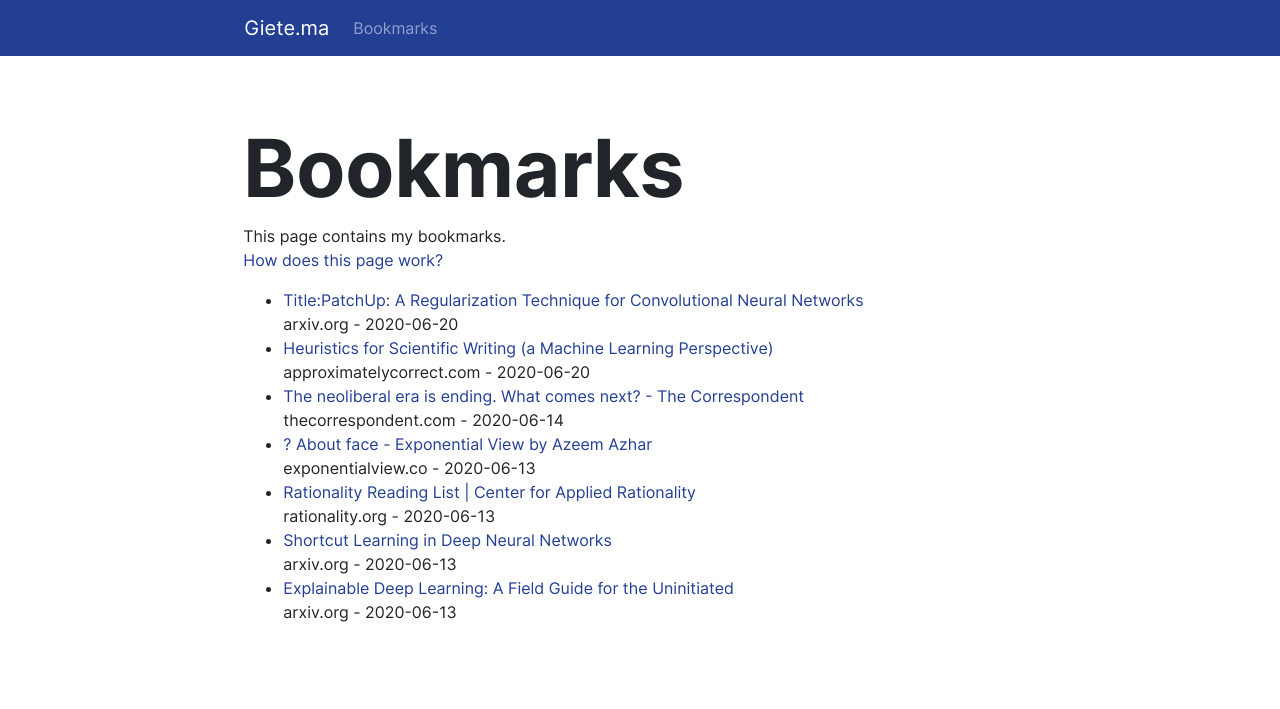
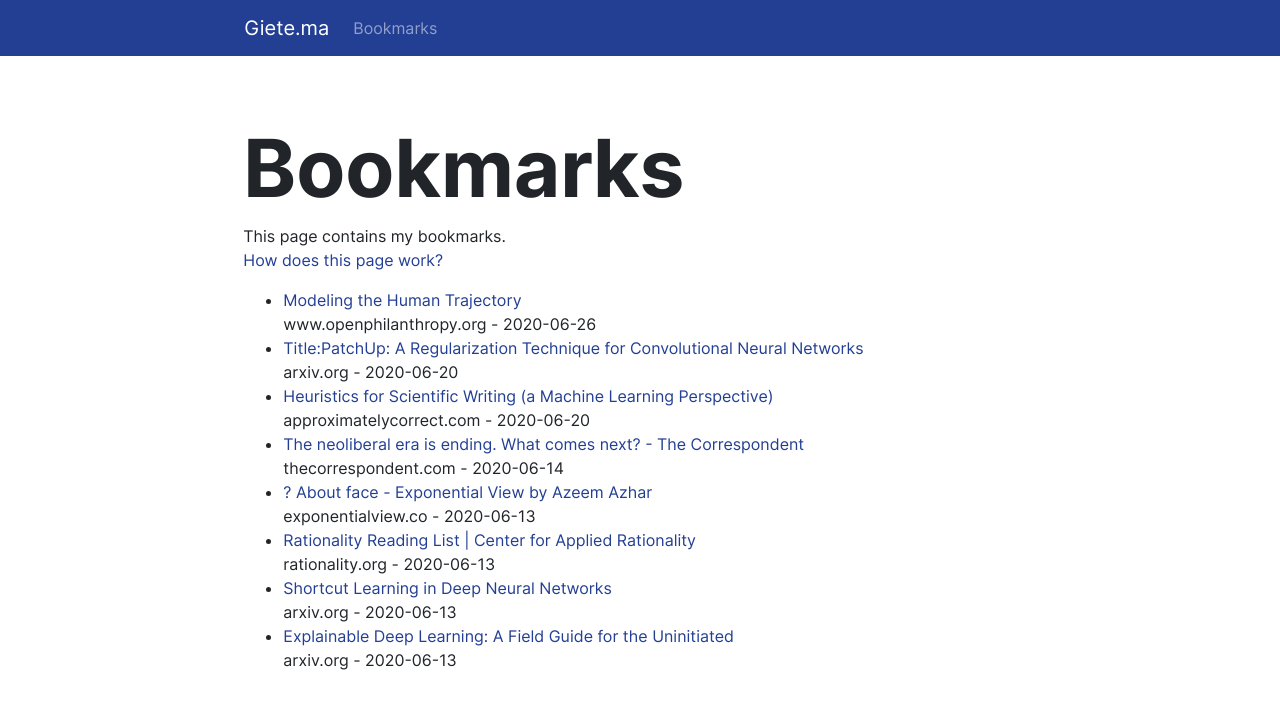
Before and after one commit to gietema/gietema.github.io, a Jekyll site: the page built from bookmarks.html, in a window 1280 px wide. Shown: the top 709 px of the page. Built offline with Jekyll 4.4.1, drawn with Linux system fonts in a browser that asks for light colours; nearby versions of some CDN libraries.

Commit message:
Update bookmarks

```diff
--- a/bookmarks.html
+++ b/bookmarks.html
@@ -8,6 +8,7 @@ This page contains my bookmarks.
     <a href="/posts/2020/06/13/publishing-bookmarks.html">How does this page work?</a>
 </p>
 <ul>
+<li><a href="https://www.openphilanthropy.org/blog/modeling-human-trajectory" target="_blank">Modeling the Human Trajectory</a><br>www.openphilanthropy.org - 2020-06-26</li>
 <li><a href="https://arxiv.org/abs/2006.07794v1" target="_blank">Title:PatchUp: A Regularization Technique for Convolutional Neural Networks</a><br>arxiv.org - 2020-06-20</li>
 <li><a href="http://approximatelycorrect.com/2018/01/29/heuristics-technical-scientific-writing-machine-learning-perspective/" target="_blank">Heuristics for Scientific Writing (a Machine Learning Perspective)</a><br>approximatelycorrect.com - 2020-06-20</li>
 <li><a href="https://thecorrespondent.com/466/the-neoliberal-era-is-ending-what-comes-next/61655148676-a00ee89a" target="_blank">The neoliberal era is ending. What comes next? - The Correspondent</a><br>thecorrespondent.com - 2020-06-14</li>
```
